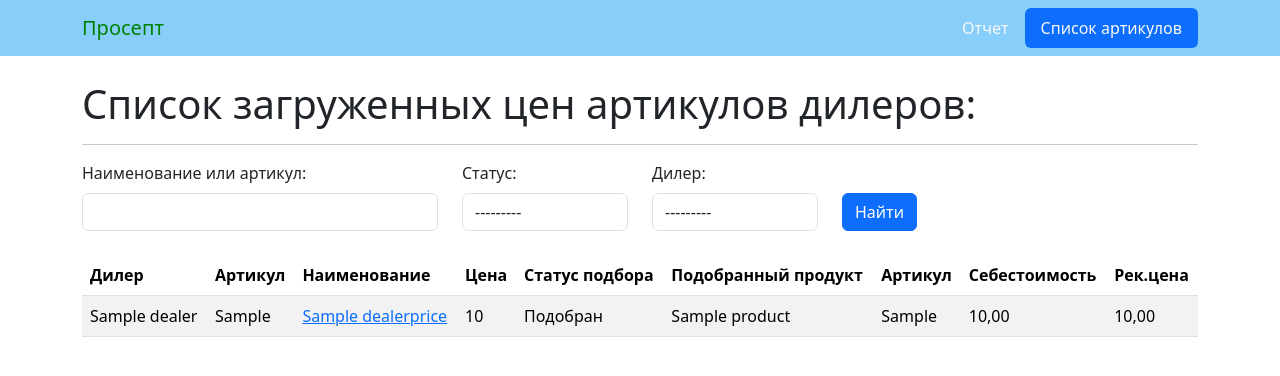
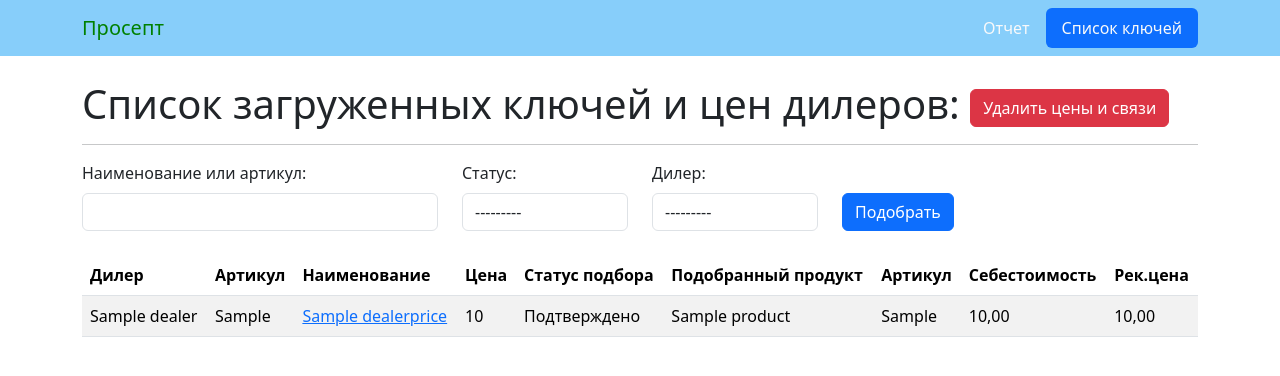
Before and after one commit to hackathone-prosept-team2/backend_django, a Django app: page /backup/ in a window 1280 px wide. Shown: the top 376 px of the page. Run offline with Django 4.2, Linux system fonts and the light colour scheme; tables that the repository leaves empty hold one stand-in row (values such as "Sample post"); parts of the project's set-up code (start-up, migrations or seed data) failed here and were passed over.

Commit message:
added import/delete prices

```diff
--- a/apps/dealers/filters.py
+++ b/apps/dealers/filters.py
@@ -15,7 +15,7 @@ def filter_keys(
     dealer = request.GET.get("dealer")
 
     if text:
-        qs = qs.filter(Q(name__icontains=text) | Q(article__icontains=text))
+        qs = qs.filter(Q(name__icontains=text) | Q(key__icontains=text))
     if dealer:
         qs = qs.filter(dealer=dealer)
     if status:
--- /dev/null
+++ b/apps/prices/urls.py
@@ -0,0 +1,10 @@
+from django.urls import path
+
+from .views import DeleteAllPrices, ImportPrices
+
+app_name = "prices"
+
+urlpatterns = [
+    path("prices/import/", ImportPrices.as_view(), name="import_prices"),
+    path("prices/delete/", DeleteAllPrices.as_view(), name="delete_prices"),
+]
--- a/config/urls.py
+++ b/config/urls.py
@@ -9,6 +9,7 @@ from drf_spectacular.views import (
 urlpatterns = [
     path("admin/", admin.site.urls),
     path("backup/", include("apps.dealers.urls", namespace="dealers")),
+    path("backup/", include("apps.prices.urls", namespace="prices")),
     path("api/v1/", include("apps.api.v1.urls")),
     path("api/schema/", SpectacularAPIView.as_view(), name="schema"),
     path(
--- a/templates/dealers/details.html
+++ b/templates/dealers/details.html
@@ -20,7 +20,7 @@
             <td>{{ object.key|truncatechars:20 }}</td>
             <td>{{ object.name }}</td>
             <td>
-                {% if object.product_id %}Подобран
+                {% if object.product_id %}Подтверждено
                 {% elif object.declined == 10 %}Не подходит
                 {% else %}На проверку
                 {% endif %}
--- a/templates/dealers/index.html
+++ b/templates/dealers/index.html
@@ -3,7 +3,18 @@
 {% block content %}
 {% load user_filters %}
 
-<h1>Список загруженных цен артикулов дилеров:</h1>
+<h1>
+    Список загруженных ключей и цен дилеров:
+    {% if page_obj.paginator.count == 0 %}
+    <a href="{% url 'prices:import_prices' %}" class="btn btn-success">
+        Загрузить цены
+    </a>
+    {% else %}
+    <a href="{% url 'prices:delete_prices' %}" class="btn btn-danger">
+        Удалить цены и связи
+    </a>
+    {% endif %}
+</h1>
 <hr>
 
 <form method="get">
@@ -23,7 +34,7 @@
         <div class="col-2 align-self-end mb-2">
             <div class="justify-content-end">
                 <button type="submit" class="btn btn-primary">
-                    Найти
+                    Подобрать
                 </button>
             </div>
         </div>
@@ -52,7 +63,10 @@
             <td><a href="{% url 'dealers:details' key.id %}">{{ key.name }}</a></td>
             <td>{{ key.last_price }}</td>
             <td>
-                {% if key.product_id %}Подобран{% elif key.declined == 10 %}Не подходит{% else %}На проверку{% endif %}
+                {% if key.product_id %}Подтверждено
+                {% elif key.declined == 10 %}Не подходит
+                {% else %}На проверку
+                {% endif %}
             </td>
             <td>{% if key.product_id %}{{ key.product.name_1c }}{% else %}-{% endif %}</td>
             <td>{% if key.product_id %}{{ key.product.article }}{% else %}-{% endif %}</td>
--- a/templates/includes/header.html
+++ b/templates/includes/header.html
@@ -18,7 +18,7 @@
         <li class="nav-item">
           <a class="nav-link {% if view_name == 'dealers:index' %} active {% endif %} link-light"
             href="{% url 'dealers:index' %}">
-            Список артикулов
+            Список ключей
           </a>
         </li>
       </ul>
```
Also changed, not shown: apps/prices/views.py (added, +30 -0 lines), presentation/1.png, presentation/2.png, presentation/3.png, presentation/4.png, presentation/5.png, presentation/6.png (added).
